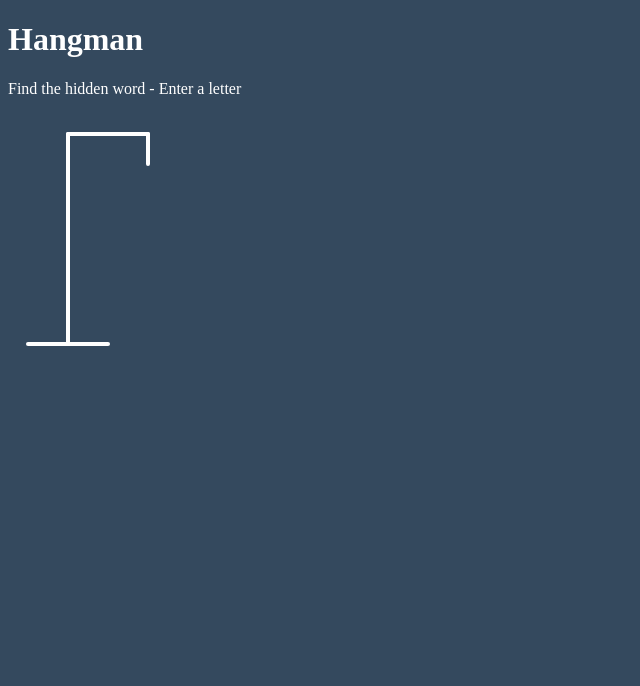
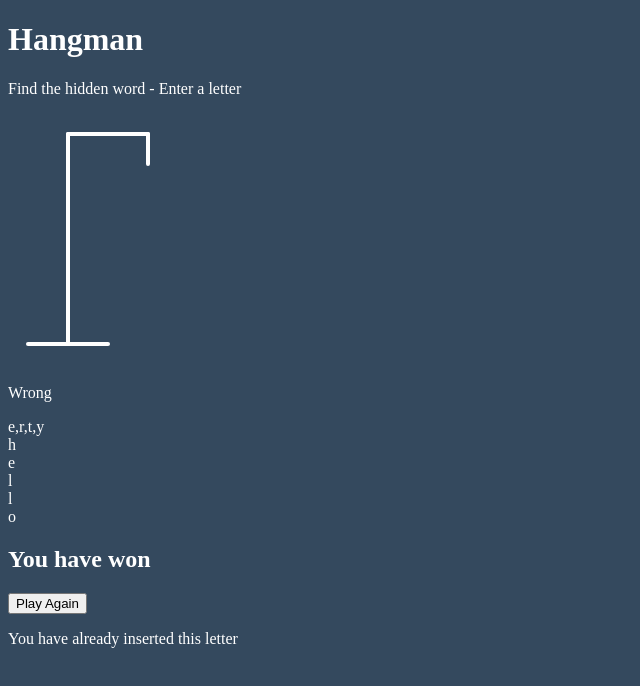
Before and after one commit to Munmud/Hangman, a plain HTML site: page index.html in a window 1280 px wide. Shown: the whole page, without its empty margins (0-640 px from the left). Drawn offline with Linux system fonts and the light colour scheme.

Commit message:
Full html added

```diff
--- a/index.html
+++ b/index.html
@@ -35,6 +35,33 @@
         <line x1="140" y1="150" x2 ="160" y2="180"  class="figure-part"/>
 
       </svg >
+      <div class="wrong-letter-container">
+        <div id="wrong-letters">
+          <p>Wrong</p>
+          <span>e,r,t,y</span>
+        </div>
+
+        <div class="word" id="word">
+          <div class="letter">h</div>
+          <div class="letter">e</div>
+          <div class="letter">l</div>
+          <div class="letter">l</div>
+          <div class="letter">o</div>
+        </div>
+      </div>
+    </div>
+
+    <!-- Container for Final Message -->
+    <div class="popup-container" id="popup-container">
+      <div class="popup">
+        <h2 id="final-message">You have won</h2>
+        <button id="button">Play Again</button>
+      </div>
+    </div>
+
+    <!-- Notification -->
+    <div class="notification-container" id="notification-container">
+      <p>You have already inserted this letter</p>
     </div>
 
 
```
